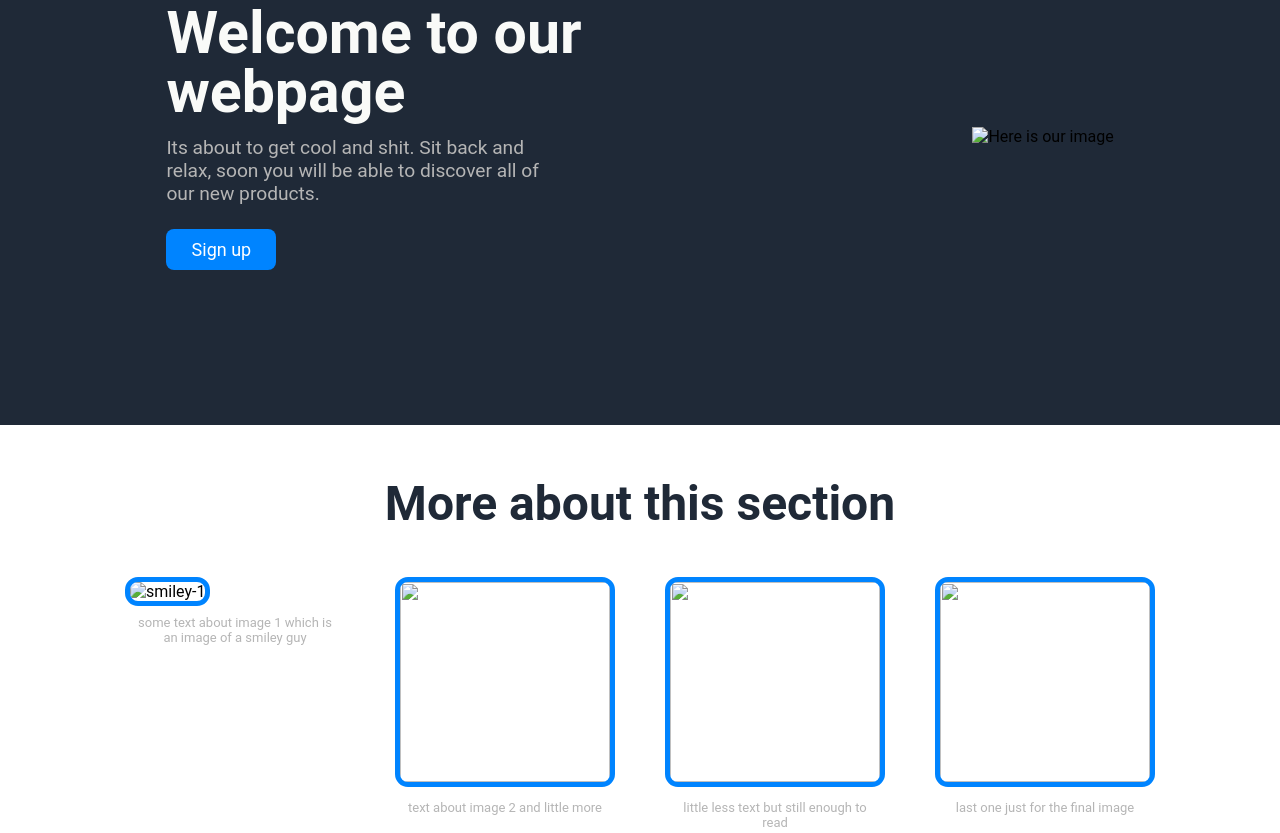
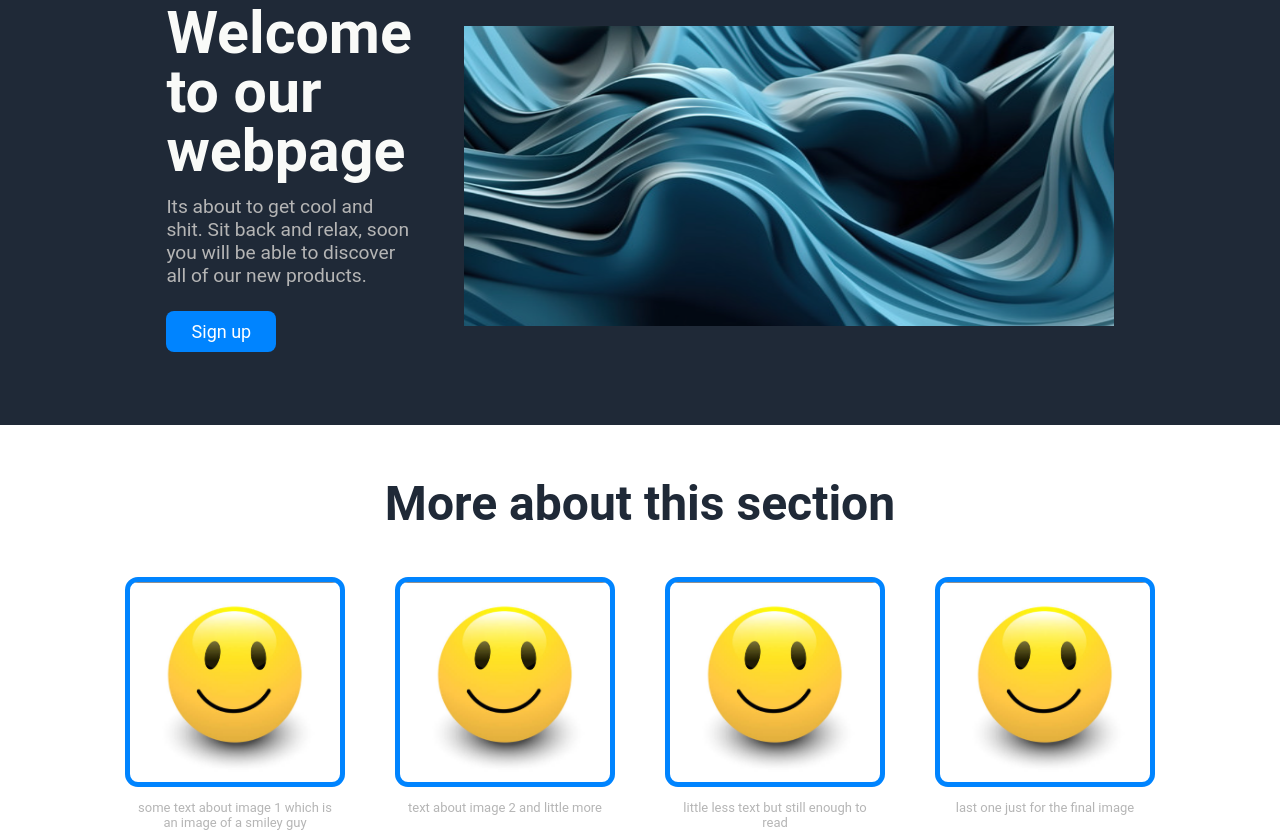
Before and after one commit to patrikralf/Project, a plain HTML site: page index.html in a window 1280 px wide. Shown: the part 255-1088 px from the top of the page. Drawn offline with Linux system fonts and the light colour scheme; the site is published under a folder, as on GitHub Pages, so addresses that start at the root find nothing.

Commit message:
fixed images

```diff
--- a/index.html
+++ b/index.html
@@ -24,7 +24,7 @@
                             <div class="button-1"><a href="#">Sign up</a></div>
                         </div>
                         <div class="media">
-                             <img src="/images/Header-image.png" alt="Here is our image" height="300" width=650>
+                             <img src="images/Header-image.png" alt="Here is our image" height="300" width=650>
                         </div>
                 </div>
             </div>
@@ -34,10 +34,10 @@
         <div class="second-block">
         <h2>More about this section</h2>
             <div class="smiley-images">
-                <div><img src="/images/smile 1.png" alt="smiley-1"><p>some text about image 1 which is an image of a smiley guy</p></div>
-                <div><img src="/images/smile 2.png"><p>text about image 2 and little more</p></div>
-                <div><img src="/images/smile 3.png"><p>little less text but still enough to read</p></div>
-                <div><img src="/images/smile 4.png"><p>last one just for the final image</p></div>
+                <div><img src="images/smile 1.png" alt="smiley-1"><p>some text about image 1 which is an image of a smiley guy</p></div>
+                <div><img src="images/smile 2.png"><p>text about image 2 and little more</p></div>
+                <div><img src="images/smile 3.png"><p>little less text but still enough to read</p></div>
+                <div><img src="images/smile 4.png"><p>last one just for the final image</p></div>
             </div>
         </ul>
         </div>
```
